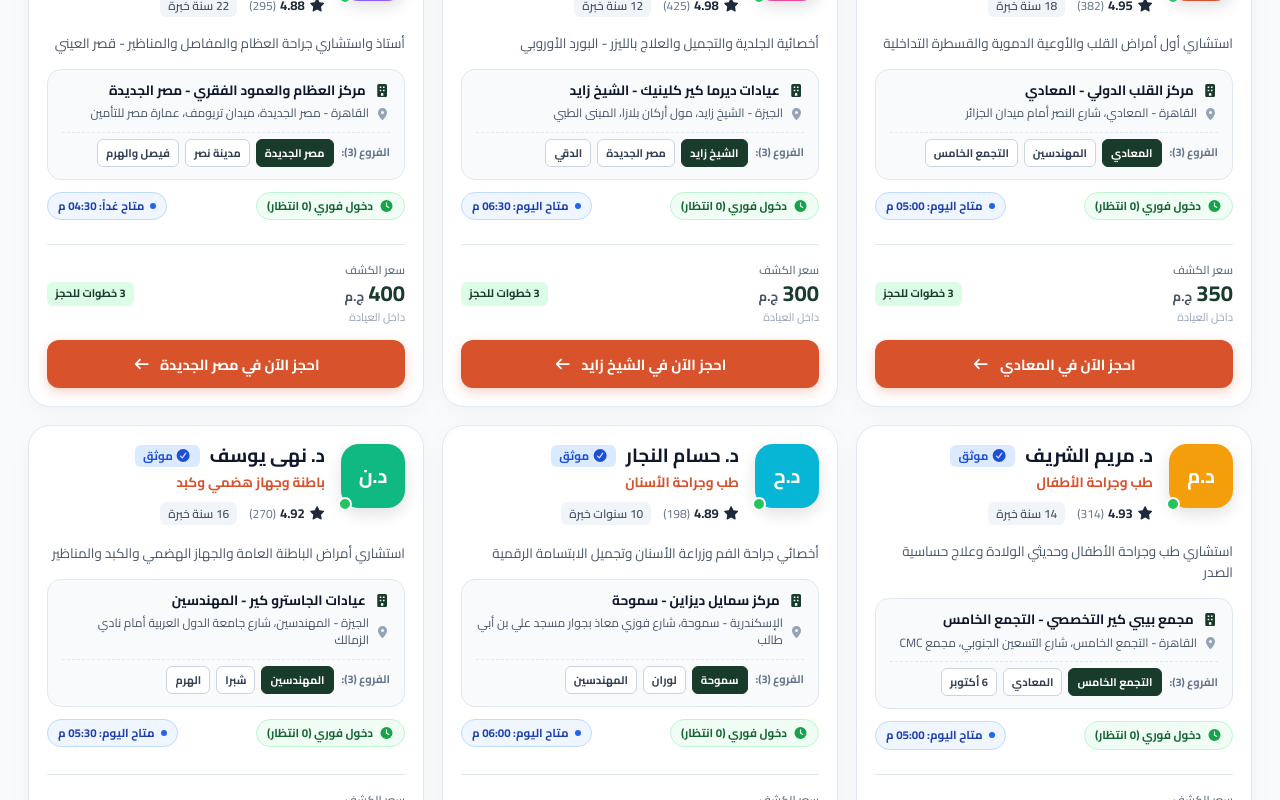
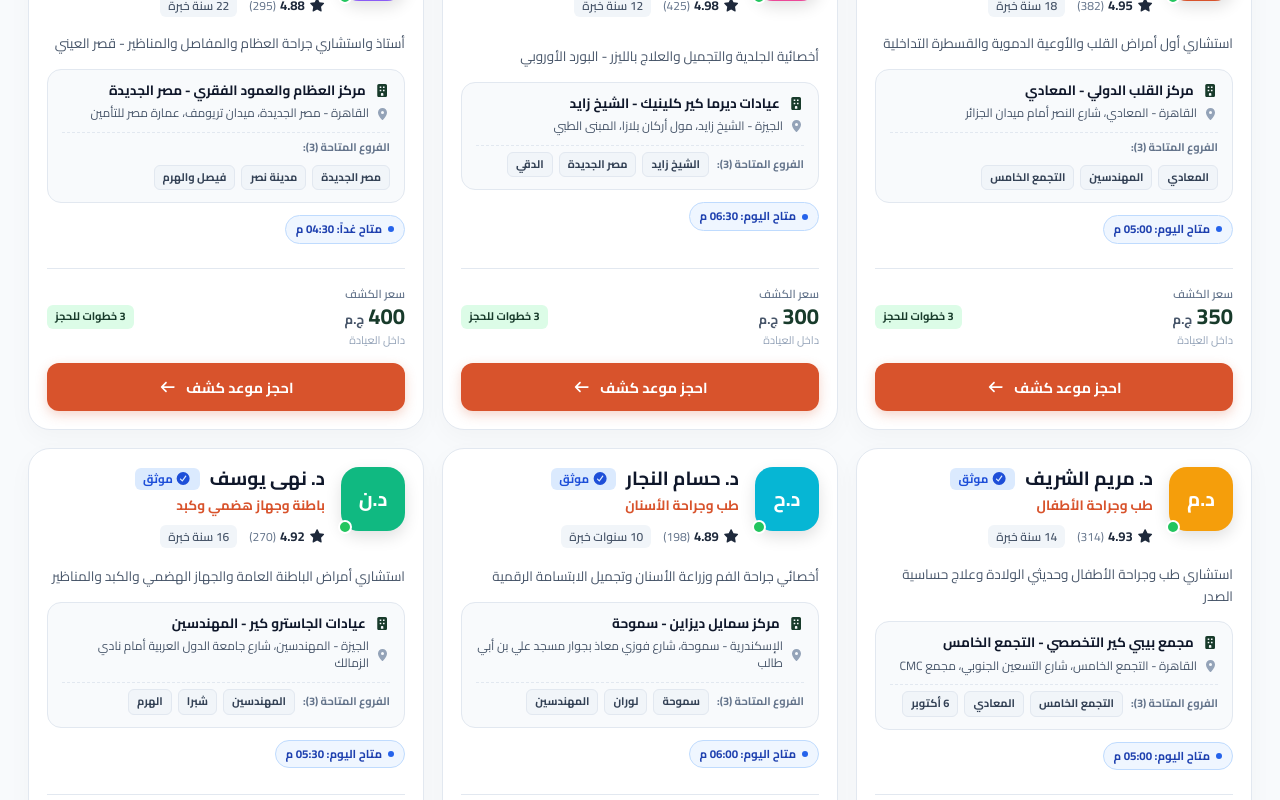
Before and after one commit to mansourayman146-oss/doctork, a React (Vite) app: page / in a window 1280 px wide. Shown: the part 2380-3180 px from the top of the page. Built offline with nearby package versions, Linux system fonts and the light colour scheme.

Commit message:
refactor(doctors): display static branch indicators on cards and defer branch selection to booking wizard

```diff
--- a/src/features/doctors/Doctors.css
+++ b/src/features/doctors/Doctors.css
@@ -487,7 +487,7 @@
   flex-shrink: 0;
 }
 
-.doc-branches-selector {
+.doc-branches-display {
   display: flex;
   align-items: center;
   gap: 8px;
@@ -503,35 +503,22 @@
   color: var(--clr-slate-500);
 }
 
-.branches-pills-row {
+.branches-tags-row {
   display: flex;
   align-items: center;
   gap: 6px;
   flex-wrap: wrap;
 }
 
-.branch-pill {
+.branch-static-tag {
   padding: 3px 8px;
   border-radius: 6px;
   font-size: 11px;
   font-weight: 700;
-  border: 1px solid var(--clr-slate-300);
-  background-color: var(--clr-white);
+  background-color: var(--clr-slate-100);
+  border: 1px solid var(--clr-slate-200);
   color: var(--clr-slate-700);
-  cursor: pointer;
-  transition: all var(--transition-fast);
-}
-
-.branch-pill:hover {
-  border-color: var(--clr-forest-base);
-  color: var(--clr-forest-base);
-  background-color: #f0fdf4;
-}
-
-.branch-pill.active {
-  background-color: var(--clr-forest-base);
-  border-color: var(--clr-forest-base);
-  color: var(--clr-white);
+  display: inline-block;
 }
 
 /* Feature Perks Strip */
@@ -771,16 +758,10 @@
   color: #94a3b8;
 }
 
-:root[data-theme="dark"] .branch-pill {
+:root[data-theme="dark"] .branch-static-tag {
   background-color: #1a2739;
   border-color: #33445c;
   color: #d5deeb;
-}
-
-:root[data-theme="dark"] .branch-pill.active {
-  background-color: var(--clr-forest-base);
-  border-color: var(--clr-forest-base);
-  color: #fff;
 }
 
 :root[data-theme="dark"] .doc-perk-item {
--- a/src/features/doctors/Doctors.jsx
+++ b/src/features/doctors/Doctors.jsx
@@ -90,7 +90,7 @@ function DoctorCard({ doc, selectedCity, onBookDoctor }) {
       <div className="doc-card-body">
         <p className="doc-full-title">{doc.title}</p>
 
-        {/* Location & Branches Snippet */}
+        {/* Location & Branches Overview (Informative Only) */}
         <div className="doc-location-snippet">
           <div className="doc-hospital-line">
             <Icon name="building" size={13} className="snippet-icon" />
@@ -102,34 +102,24 @@ function DoctorCard({ doc, selectedCity, onBookDoctor }) {
           </div>
 
           {clinics.length > 1 && (
-            <div className="doc-branches-selector">
-              <span className="branches-tag">الفروع ({clinics.length}):</span>
-              <div className="branches-pills-row">
-                {clinics.map((clinic) => {
-                  const isCur = clinic.id === activeClinic.id;
-                  return (
-                    <button
-                      key={clinic.id}
-                      type="button"
-                      className={`branch-pill ${isCur ? 'active' : ''}`}
-                      onClick={() => setActiveClinicId(clinic.id)}
-                      title={`تحديد عيادة ${clinic.shortLocation || clinic.name}`}
-                    >
-                      {clinic.shortLocation || clinic.name}
-                    </button>
-                  );
-                })}
+            <div className="doc-branches-display">
+              <span className="branches-tag">الفروع المتاحة ({clinics.length}):</span>
+              <div className="branches-tags-row">
+                {clinics.map((clinic) => (
+                  <span
+                    key={clinic.id}
+                    className="branch-static-tag"
+                  >
+                    {clinic.shortLocation || clinic.city || clinic.name}
+                  </span>
+                ))}
               </div>
             </div>
           )}
         </div>
 
-        {/* Feature Badges Strip */}
+        {/* Availability Badge */}
         <div className="doc-perks-row">
-          <div className="doc-perk-item" title="حجز مؤكد بدون أي انتظار">
-            <Icon name="clock" size={12} className="perk-icon text-emerald" />
-            <span>دخول فوري (0 انتظار)</span>
-          </div>
           <div className="doc-perk-item slot-highlight" title="أقرب موعد كشف متاح">
             <span className="perk-dot"></span>
             <span>{nextSlotText}</span>
@@ -157,10 +147,10 @@ function DoctorCard({ doc, selectedCity, onBookDoctor }) {
         <button
           type="button"
           className="btn btn-primary btn-book-doctor"
-          onClick={() => onBookDoctor(doc, activeSlots[0] || null, activeClinic.id)}
-          title={`احجز الآن في عيادة ${activeClinic.shortLocation || activeClinic.name}`}
+          onClick={() => onBookDoctor(doc)}
+          title={`بدء حجز موعد كشف مع ${doc.name}`}
         >
-          <span className="btn-book-text">احجز الآن في {activeClinic.shortLocation || 'العيادة'}</span>
+          <span className="btn-book-text">احجز موعد كشف</span>
           <Icon name="arrow-left" size={14} className="btn-arrow" />
         </button>
       </div>
```
